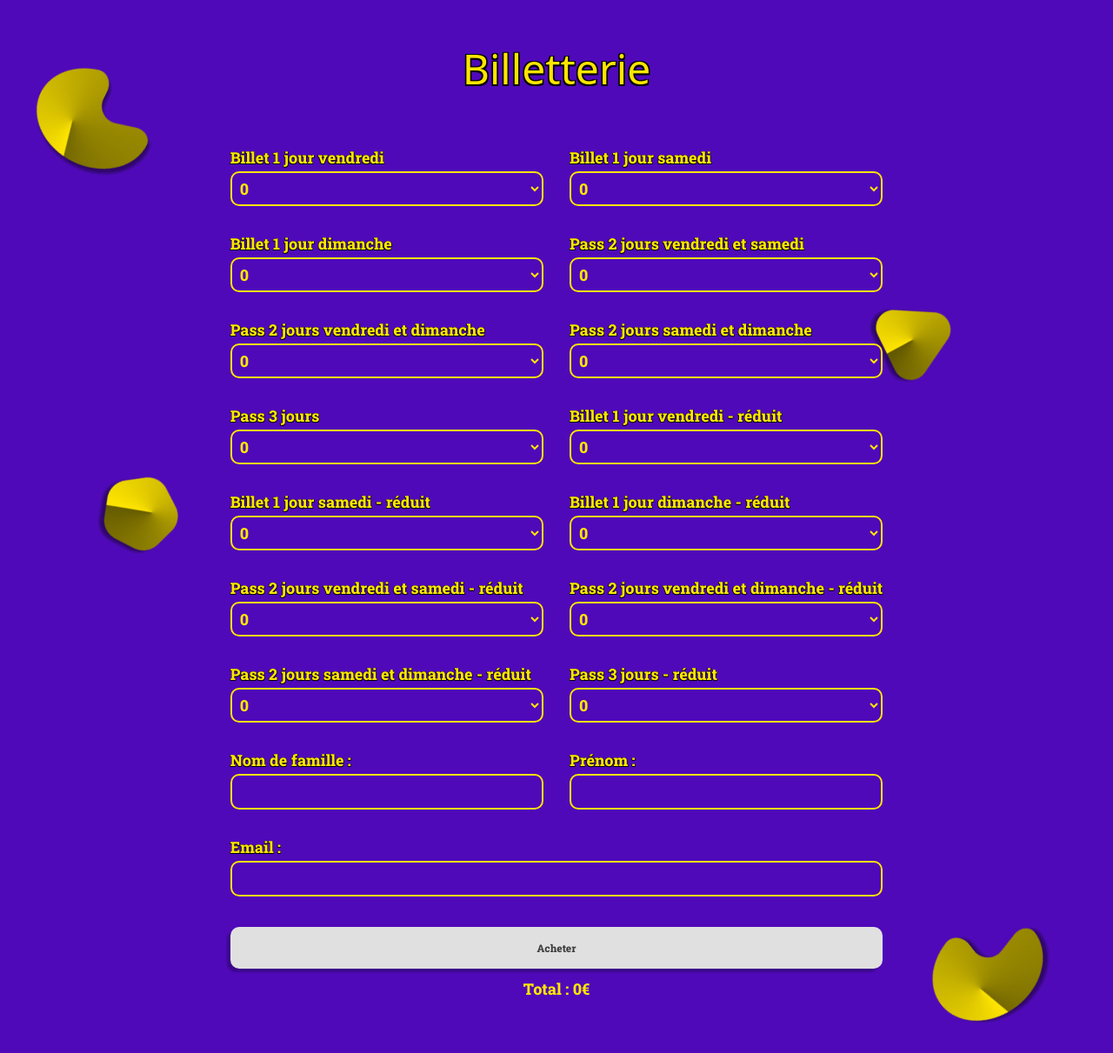
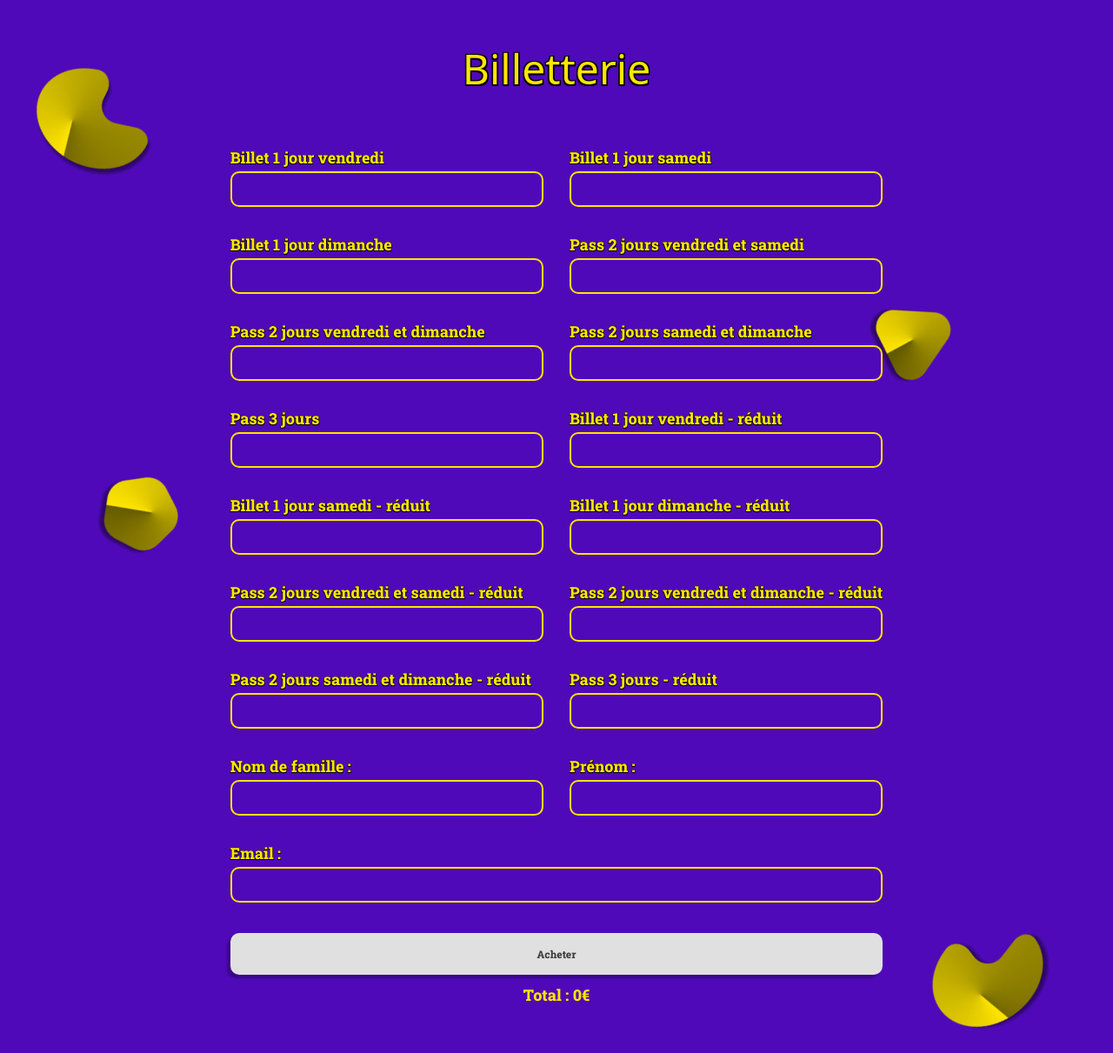
Before and after one commit to Marion1b/Donkey2.0, a PHP site: template templates/achat-billets.html.twig in a window 1280 px wide. Shown: the part 76-1287 px from the top of the page at 87% size. Run offline with PHP 8.4, Linux system fonts and the light colour scheme; the template is opened without the code that fills it, so the values that code supplies are empty; some libraries are stand-ins or nearby versions; some web fonts are replaced.

Commit message:
feat: change select to input for form ticketing

```diff
--- a/public/script.js
+++ b/public/script.js
@@ -11,7 +11,8 @@ document.addEventListener('DOMContentLoaded', function(){
     const formImg = document.querySelectorAll('.form img');
     // Check if buy tickets form is not empty
     if(buyTickets){
-        const select = document.querySelectorAll(".buy-tickets select");
+        const select = document.querySelectorAll(".form-field-tickets input");
+        console.log(select);
         const par = document.querySelector(".tickets-total p");
         const hidePrice = document.querySelector("#tickets-total-input");
         const button = document.querySelector(".buy-tickets button");
--- a/templates/achat-billets.html.twig
+++ b/templates/achat-billets.html.twig
@@ -15,229 +15,61 @@
 
 <form action="index.php?route=paiement" method="POST">
     <input type="hidden" name="csrf-token" id="csrf-token" value="<?php echo $_SESSION['csrf_token']; ?>" />
-    <div class="form-field">
+    <div class="form-field form-field-tickets">
         <label for="friday">Billet 1 jour vendredi</label>
-        <select name="friday" id="friday">
-            <option value="0">0</option>
-            <option value="1">1</option>
-            <option value="2">2</option>
-            <option value="3">3</option>
-            <option value="4">4</option>
-            <option value="5">5</option>
-            <option value="6">6</option>
-            <option value="7">7</option>
-            <option value="8">8</option>
-            <option value="9">9</option>
-            <option value="10">10</option>
-        </select>
+        <input type="number" id="friday" name="friday" min="0" max="10" />
     </div>
-    <div class="form-field">
+    <div class="form-field form-field-tickets">
         <label for="saturday">Billet 1 jour samedi</label>
-        <select name="saturday" id="saturday">
-            <option value="0">0</option>
-            <option value="1">1</option>
-            <option value="2">2</option>
-            <option value="3">3</option>
-            <option value="4">4</option>
-            <option value="5">5</option>
-            <option value="6">6</option>
-            <option value="7">7</option>
-            <option value="8">8</option>
-            <option value="9">9</option>
-            <option value="10">10</option>
-        </select>
+        <input type="number" id="saturday" name="saturday" min="0" max="10" />
     </div>
-    <div class="form-field">
+    <div class="form-field form-field-tickets">
         <label for="sunday">Billet 1 jour dimanche</label>
-        <select name="sunday" id="sunday">
-            <option value="0">0</option>
-            <option value="1">1</option>
-            <option value="2">2</option>
-            <option value="3">3</option>
-            <option value="4">4</option>
-            <option value="5">5</option>
-            <option value="6">6</option>
-            <option value="7">7</option>
-            <option value="8">8</option>
-            <option value="9">9</option>
-            <option value="10">10</option>
-        </select>
+        <input type="number" id="sunday" name="sunday" min="0" max="10" />
     </div>
-    <div class="form-field">
+    <div class="form-field form-field-tickets">
         <label for="friday-saturday">Pass 2 jours vendredi et samedi</label>
-        <select name="friday-saturday" id="friday-saturday">
-            <option value="0">0</option>
-            <option value="1">1</option>
-            <option value="2">2</option>
-            <option value="3">3</option>
-            <option value="4">4</option>
-            <option value="5">5</option>
-            <option value="6">6</option>
-            <option value="7">7</option>
-            <option value="8">8</option>
-            <option value="9">9</option>
-            <option value="10">10</option>
-        </select>
+        <input type="number" id="friday-saturday" name="friday-saturday" min="0" max="10" />
     </div>
-    <div class="form-field">
+    <div class="form-field form-field-tickets">
         <label for="friday-sunday">Pass 2 jours vendredi et dimanche</label>
-        <select name="friday-sunday" id="friday-sunday">
-            <option value="0">0</option>
-            <option value="1">1</option>
-            <option value="2">2</option>
-            <option value="3">3</option>
-            <option value="4">4</option>
-            <option value="5">5</option>
-            <option value="6">6</option>
-            <option value="7">7</option>
-            <option value="8">8</option>
-            <option value="9">9</option>
-            <option value="10">10</option>
-        </select>
+        <input type="number" id="friday-sunday" name="friday-sunday" min="0" max="10" />
     </div>
-    <div class="form-field">
+    <div class="form-field form-field-tickets">
         <label for="saturday-sunday">Pass 2 jours samedi et dimanche</label>
-        <select name="saturday-sunday" id="saturday-sunday">
-            <option value="0">0</option>
-            <option value="1">1</option>
-            <option value="2">2</option>
-            <option value="3">3</option>
-            <option value="4">4</option>
-            <option value="5">5</option>
-            <option value="6">6</option>
-            <option value="7">7</option>
-            <option value="8">8</option>
-            <option value="9">9</option>
-            <option value="10">10</option>
-        </select>
+        <input type="number" id="saturday-sunday" name="saturday-sunday" min="0" max="10" />
     </div>
-    <div class="form-field">
+    <div class="form-field form-field-tickets">
         <label for="all-days">Pass 3 jours</label>
-        <select name="all-days" id="all-days">
-            <option value="0">0</option>
-            <option value="1">1</option>
-            <option value="2">2</option>
-            <option value="3">3</option>
-            <option value="4">4</option>
-            <option value="5">5</option>
-            <option value="6">6</option>
-            <option value="7">7</option>
-            <option value="8">8</option>
-            <option value="9">9</option>
-            <option value="10">10</option>
-        </select>
+        <input type="number" id="all-days" name="all-days" min="0" max="10" />
     </div>
-    <div class="form-field">
+    <div class="form-field form-field-tickets">
         <label for="friday-reduce">Billet 1 jour vendredi - réduit</label>
-        <select name="friday-reduce" id="friday-reduce">
-            <option value="0">0</option>
-            <option value="1">1</option>
-            <option value="2">2</option>
-            <option value="3">3</option>
-            <option value="4">4</option>
-            <option value="5">5</option>
-            <option value="6">6</option>
-            <option value="7">7</option>
-            <option value="8">8</option>
-            <option value="9">9</option>
-            <option value="10">10</option>
-        </select>
+        <input type="number" id="friday-reduce" name="friday-reduce" min="0" max="10" />
     </div>
-    <div class="form-field">
+    <div class="form-field form-field-tickets">
         <label for="saturday-reduce">Billet 1 jour samedi - réduit</label>
-        <select name="saturday-reduce" id="saturday-reduce">
-            <option value="0">0</option>
-            <option value="1">1</option>
-            <option value="2">2</option>
-            <option value="3">3</option>
-            <option value="4">4</option>
-            <option value="5">5</option>
-            <option value="6">6</option>
-            <option value="7">7</option>
-            <option value="8">8</option>
-            <option value="9">9</option>
-            <option value="10">10</option>
-        </select>
+        <input type="number" id="saturday-reduce" name="saturday-reduce" min="0" max="10" />
     </div>
-    <div class="form-field">
+    <div class="form-field form-field-tickets">
         <label for="sunday-reduce">Billet 1 jour dimanche - réduit</label>
-        <select name="sunday-reduce" id="sunday-reduce">
-            <option value="0">0</option>
-            <option value="1">1</option>
-            <option value="2">2</option>
-            <option value="3">3</option>
-            <option value="4">4</option>
-            <option value="5">5</option>
-            <option value="6">6</option>
-            <option value="7">7</option>
-            <option value="8">8</option>
-            <option value="9">9</option>
-            <option value="10">10</option>
-        </select>
+        <input type="number" id="sunday-reduce" name="sunday-reduce" min="0" max="10" />
     </div>
-    <div class="form-field">
+    <div class="form-field form-field-tickets">
         <label for="friday-saturday-reduce">Pass 2 jours vendredi et samedi - réduit</label>
-        <select name="friday-saturday-reduce" id="friday-saturday-reduce">
-            <option value="0">0</option>
-            <option value="1">1</option>
-            <option value="2">2</option>
-            <option value="3">3</option>
-            <option value="4">4</option>
-            <option value="5">5</option>
-            <option value="6">6</option>
-            <option value="7">7</option>
-            <option value="8">8</option>
-            <option value="9">9</option>
-            <option value="10">10</option>
-        </select>
+        <input type="number" id="friday-saturday-reduce" name="friday-saturday-reduce" min="0" max="10" />
     </div>
-    <div class="form-field">
+    <div class="form-field form-field-tickets">
         <label for="friday-sunday-reduce">Pass 2 jours vendredi et dimanche - réduit</label>
-        <select name="friday-sunday-reduce" id="friday-sunday-reduce">
-            <option value="0">0</option>
-            <option value="1">1</option>
-            <option value="2">2</option>
-            <option value="3">3</option>
-            <option value="4">4</option>
-            <option value="5">5</option>
-            <option value="6">6</option>
-            <option value="7">7</option>
-            <option value="8">8</option>
-            <option value="9">9</option>
-            <option value="10">10</option>
-        </select>
+        <input type="number" id="friday-sunday-reduce" name="friday-sunday-reduce" min="0" max="10" />
     </div>
-    <div class="form-field">
+    <div class="form-field form-field-tickets">
         <label for="saturday-sunday-reduce">Pass 2 jours samedi et dimanche - réduit</label>
-        <select name="saturday-sunday-reduce" id="saturday-sunday-reduce">
-            <option value="0">0</option>
-            <option value="1">1</option>
-            <option value="2">2</option>
-            <option value="3">3</option>
-            <option value="4">4</option>
-            <option value="5">5</option>
-            <option value="6">6</option>
-            <option value="7">7</option>
-            <option value="8">8</option>
-            <option value="9">9</option>
-            <option value="10">10</option>
-        </select>
+        <input type="number" id="saturday-sunday-reduce" name="saturday-sunday-reduce" min="0" max="10" />
     </div>
-    <div class="form-field">
+    <div class="form-field form-field-tickets">
         <label for="all-days-reduce">Pass 3 jours - réduit</label>
-        <select name="all-days-reduce" id="all-days-reduce">
-            <option value="0">0</option>
-            <option value="1">1</option>
-            <option value="2">2</option>
-            <option value="3">3</option>
-            <option value="4">4</option>
-            <option value="5">5</option>
-            <option value="6">6</option>
-            <option value="7">7</option>
-            <option value="8">8</option>
-            <option value="9">9</option>
-            <option value="10">10</option>
-        </select>
+        <input type="number" id="all-days-reduce" name="all-days-reduce" min="0" max="10" />
     </div>
     {% if session.user %}
         <div class="form-field">
```
